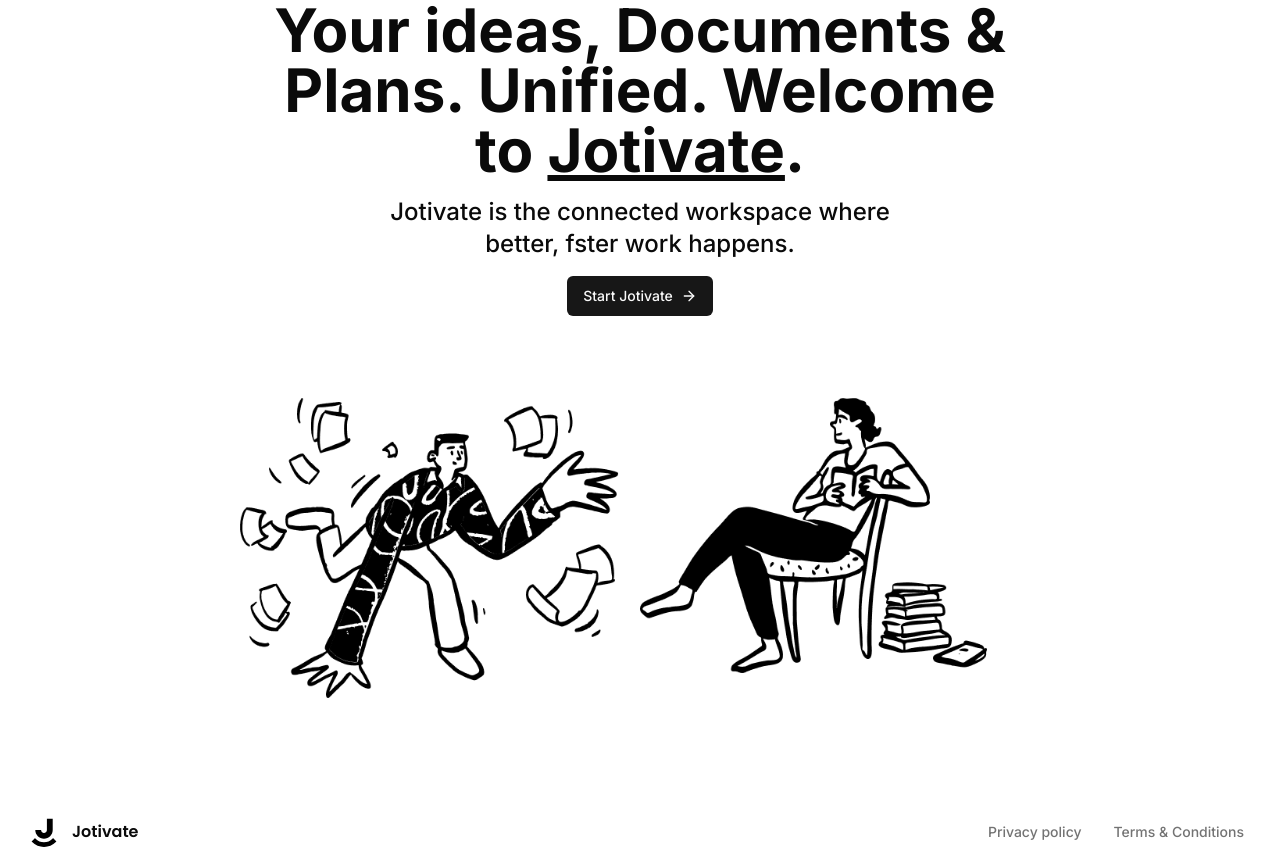
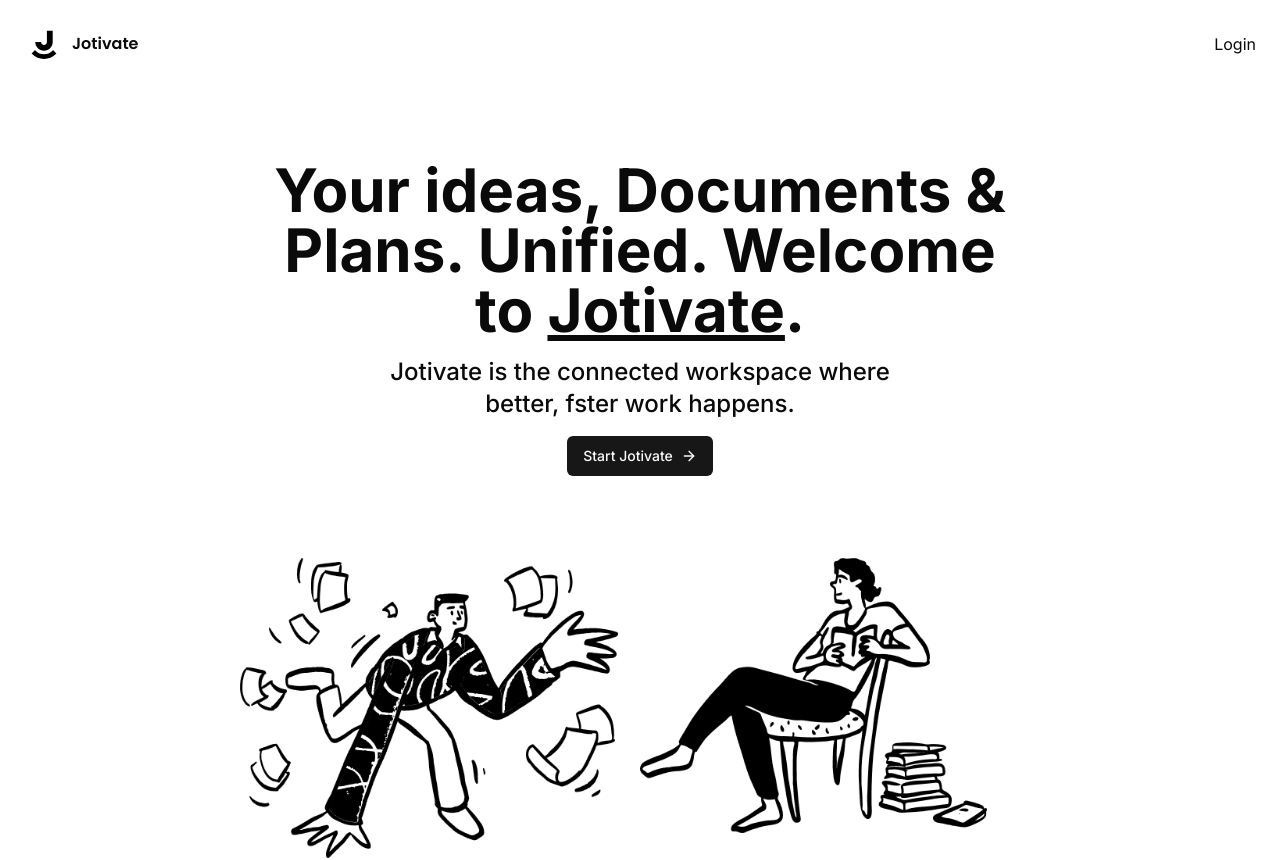
Before and after one commit to DrewIndeed/nextjs-notion-clone-2023, a Next.js app: page / in a window 1280 px wide. Shown: the top 860 px of the page. Built offline with nearby package versions, Linux system fonts and the light colour scheme.

Commit message:
4. feat: landing raw layout

```diff
--- /dev/null
+++ b/app/(marketing)/_components/Navbar.tsx
@@ -0,0 +1,24 @@
+"use client";
+
+import useScrollTop from "@/hooks/useScrollTop";
+import { cn } from "@/lib/utils";
+import Logo from "./Logo";
+
+const Navbar = () => {
+  const scrolled = useScrollTop();
+  return (
+    <div
+      className={cn(
+        "z-50 bg-background fixed top-0 flex items-center w-full p-6",
+        scrolled && "border-b shadow-sm"
+      )}
+    >
+      <Logo />
+      <div className="md:ml-auto md:justify-end justify-between w-full flex items-center gap-x-2">
+        Login
+      </div>
+    </div>
+  );
+};
+
+export default Navbar;
--- /dev/null
+++ b/app/(marketing)/layout.tsx
@@ -0,0 +1,14 @@
+import React from "react";
+
+import Navbar from "./_components/Navbar";
+
+const MarketingLayout = ({ children }: { children: React.ReactNode }) => {
+  return (
+    <div className="h-full">
+      <Navbar />
+      <main className="h-full pt-40">{children}</main>
+    </div>
+  );
+};
+
+export default MarketingLayout;
--- /dev/null
+++ b/hooks/useScrollTop.tsx
@@ -0,0 +1,17 @@
+import { useEffect, useState } from "react";
+
+export default function useScrollTop(threshold = 10) {
+  const [scrolled, setScrolled] = useState(false);
+  useEffect(() => {
+    const handleScroll = () => {
+      if (window.scrollY > threshold) {
+        setScrolled(true);
+      } else {
+        setScrolled(false);
+      }
+    };
+    window.addEventListener("scroll", handleScroll);
+    return () => window.removeEventListener("scroll", handleScroll);
+  }, [threshold]);
+  return scrolled;
+}
```
